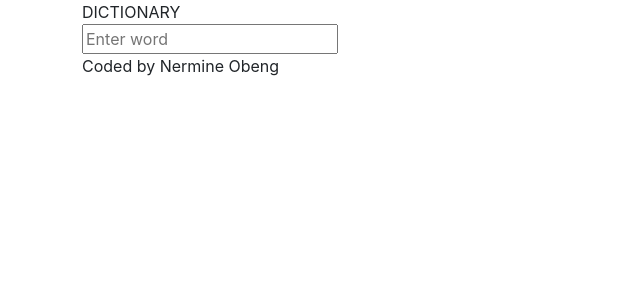
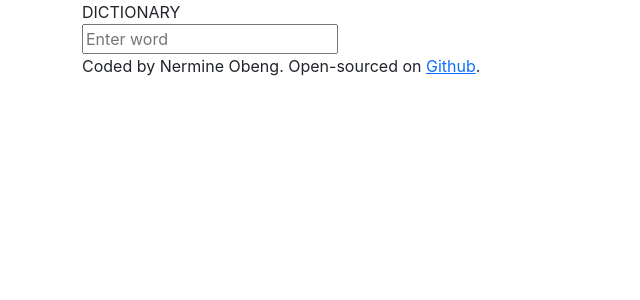
Before and after one commit to Nemobeng/dictionary-project, a React (Create React App) app: page / in a window 1280 px wide. Shown: the top 300 px of the page, without its empty margins (0-640 px from the left). Built offline with nearby package versions, Linux system fonts and the light colour scheme.

Commit message:
Added GitHub repository link and removed unnecessary icons

```diff
--- a/src/App.js
+++ b/src/App.js
@@ -10,7 +10,10 @@ export default function App() {
         <main>
           <Dictionary />
         </main>
-        <footer className="footer">Coded by Nermine Obeng</footer>
+        <footer className="footer">
+          Coded by Nermine Obeng. Open-sourced on{" "}
+          <a href="https://github.com/Nemobeng/dictionary-project">Github</a>.
+        </footer>
       </div>
     </div>
   );
```
Also changed, not shown: public/manifest.json.
